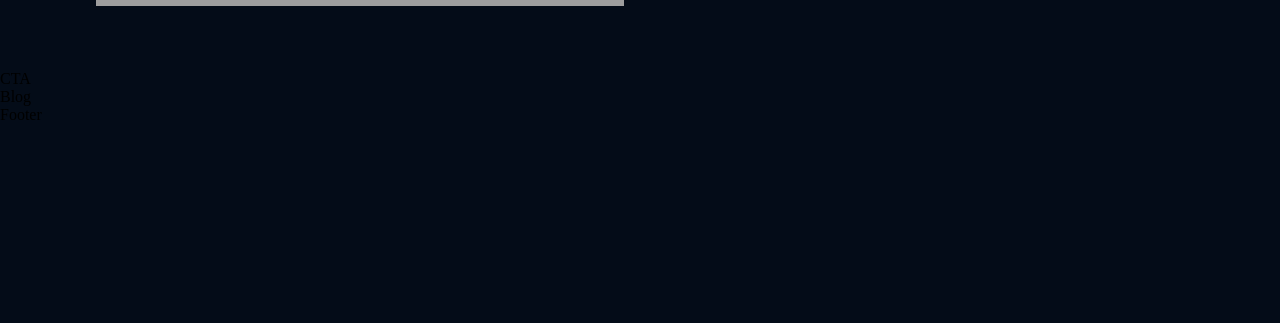
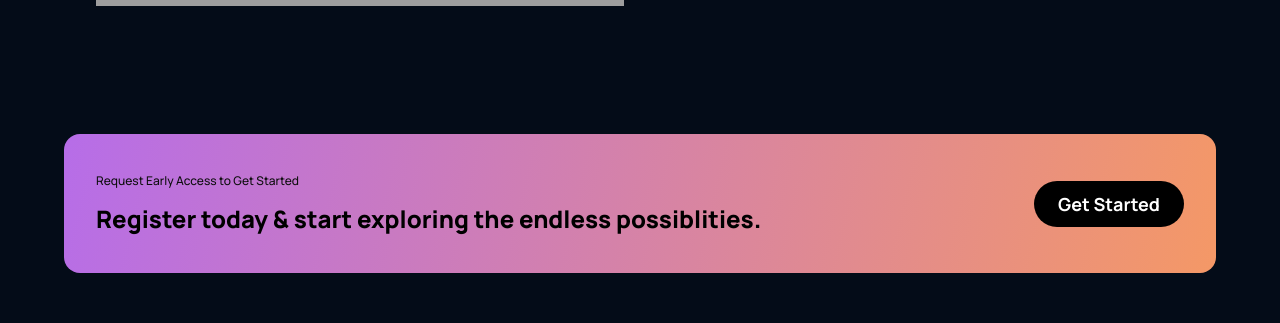
Before and after one commit to thefidanabdulla/Responsive-Website-ReactJS, a React (Create React App) app: page / in a window 1280 px wide. Shown: the part 3261-3584 px from the top of the page. Before the commit the page ends 3385 px from the top, so only its background shows below. Built offline with nearby package versions, Linux system fonts and the light colour scheme; grey boxes are pictures that could not be loaded.

Commit message:
CTA section is done

```diff
--- a/src/components/cta/CTA.jsx
+++ b/src/components/cta/CTA.jsx
@@ -4,7 +4,15 @@
 
 const CTA = () => {
   return (
-    <div>CTA</div>
+    <div className='gpt3__cta'>
+      <div className='gpt3__cta-content'>
+        <p>Request Early Access to Get Started</p>
+        <h3>Register today & start exploring the endless possiblities.</h3>
+      </div>
+      <div className='gpt3__cta-btn'>
+        <button type='button'>Get Started</button>
+      </div>
+    </div>
   )
 }
 
--- a/src/components/cta/cta.css
+++ b/src/components/cta/cta.css
@@ -0,0 +1,73 @@
+.gpt3__cta{
+    display: flex;
+    justify-content: space-between;
+    align-items: center;
+    flex-direction: row;
+    padding: 2rem;
+    margin: 4rem;
+    background: var(--gradient-bar);
+    -webkit-border-radius: 1rem;
+    -moz-border-radius: 1rem;
+    -ms-border-radius: 1rem;
+    -o-border-radius: 1rem;
+    border-radius: 1rem;
+}
+.gpt3__cta-content p{
+    font-family: var(--font-family);
+    font-weight: 500;
+    font-size: 12px;
+    line-height: 30px;
+    color: #0e0e0e;
+}
+.gpt3__cta-content h3{
+    font-family: var(--font-family);
+    font-weight: 800;
+    font-size: 24px;
+    line-height: 45px;
+    color: #000;
+}
+.gpt3__cta-btn{
+    display: flex;
+    justify-content: center;
+    align-items: center;
+    margin-left: 2rem;
+}
+.gpt3__cta-btn button{
+    background: #000;
+    color: #fff;
+    font-family: var(--font-family);
+    font-weight: bold;
+    font-size: 18px;
+    line-height: 30px;
+    padding: .5rem 1rem;
+    border: none;
+    outline: none;
+    cursor: pointer;
+    min-width: 150px;
+    -webkit-border-radius: 40px;
+    -moz-border-radius: 40px;
+    -ms-border-radius: 40px;
+    -o-border-radius: 40px;
+    border-radius: 40px;
+}
+@media screen and (max-width: 650px){
+    .gpt3__cta{
+        flex-direction: column;
+    }
+    .gpt3__cta-btn{
+        margin: 2rem 0 0 ;
+    }
+}
+@media screen and (max-width: 550px){
+    .gpt3__cta{
+        margin: 4rem 2rem;
+    }
+    .gpt3__cta-content h3{
+        font-size: 18px;
+        line-height: 32px;
+    }
+    .gpt3__cta-btn button{
+        font-size: 12px;
+        line-height: 28px;
+    }
+}
```
